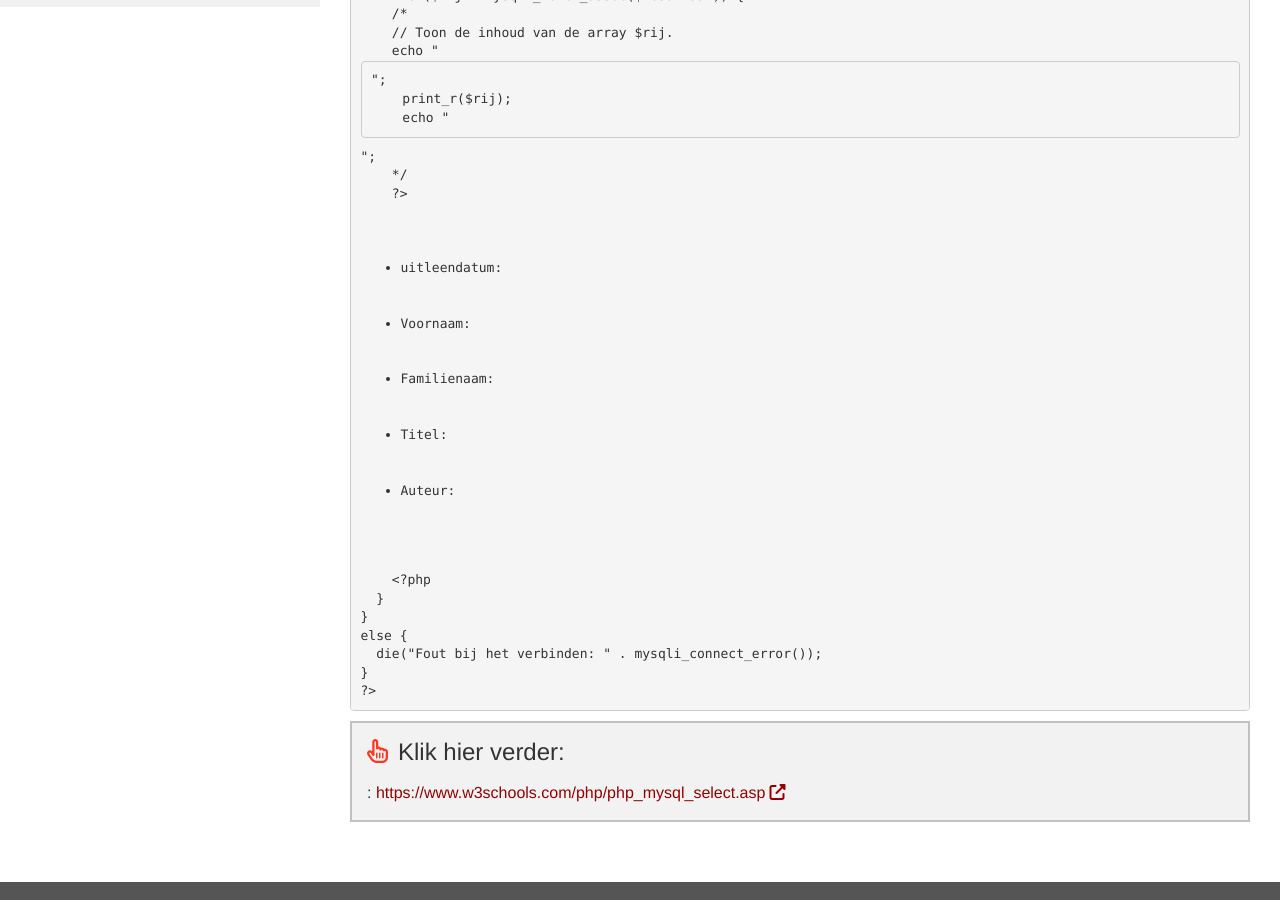
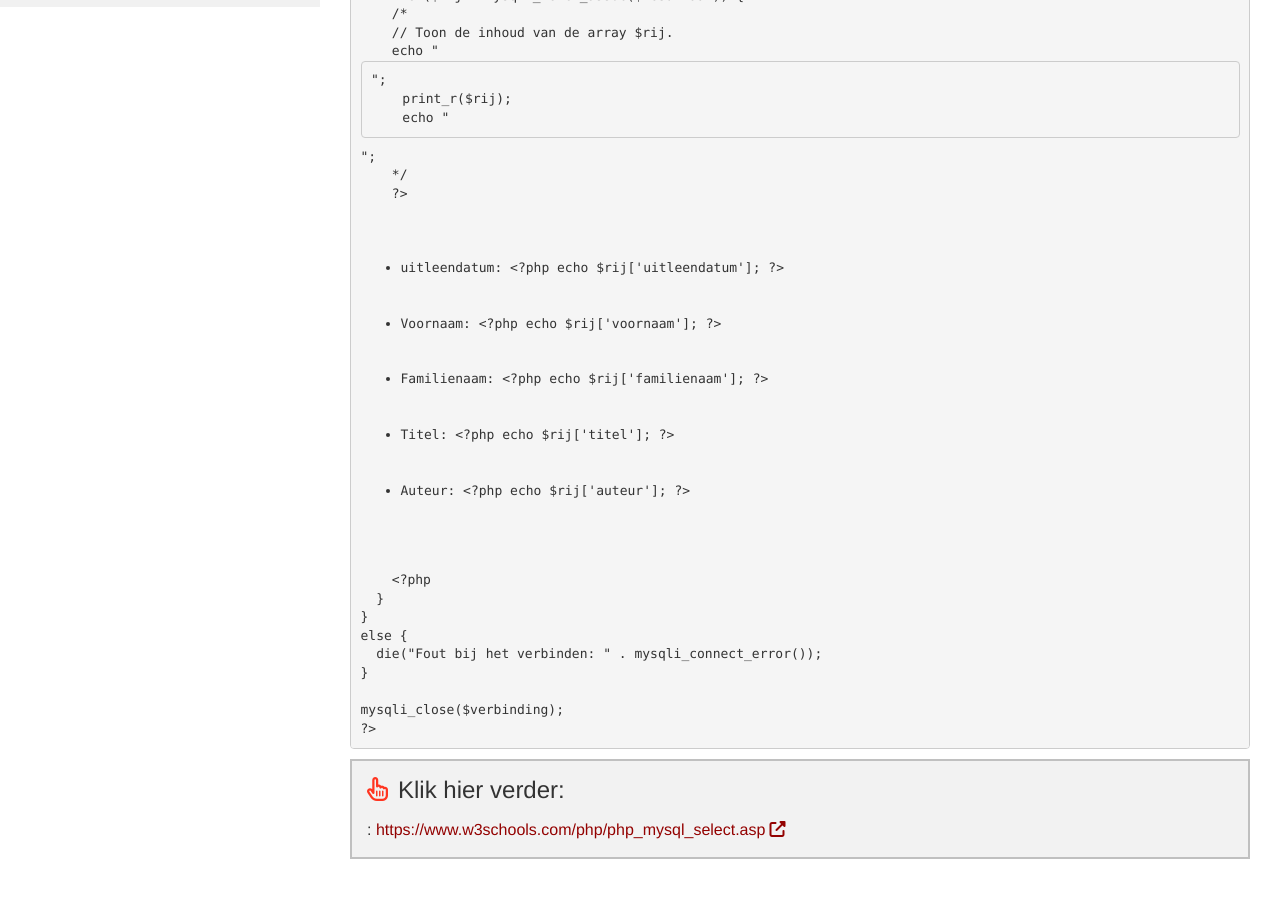
Before and after one commit to Syntra-Brussel/dynamische-webtechnieken, a Jekyll site: the page built from mysql/php-select.md, in a window 1280 px wide and 900 px high, scrolled down 1493 px. Built offline with Jekyll 4.4.1, drawn with Linux system fonts in a browser that asks for light colours; nearby versions of some CDN libraries; a script that is not in the unit is left out; some of the changed text lies outside the part shown.

Commit message:
Update php-select.md

```diff
--- a/mysql/php-select.md
+++ b/mysql/php-select.md
@@ -39,7 +39,7 @@ if (mysqli_num_rows($resultaat) > 0) {
   echo "Geen resultaten.";
 }
 
-mysqli_close($conn);
+mysqli_close($verbinding);
 ?&gt;
 </pre>
 
@@ -84,11 +84,11 @@ if ($verbinding) {
     */
     ?&gt;
     <ul>
-      <li>uitleendatum: <?php echo $rij['uitleendatum']; ?></li>
-      <li>Voornaam: <?php echo $rij['voornaam']; ?></li>
-      <li>Familienaam: <?php echo $rij['familienaam']; ?></li>
-      <li>Titel: <?php echo $rij['titel']; ?></li>
-      <li>Auteur: <?php echo $rij['auteur']; ?></li>
+      <li>uitleendatum: &lt;?php echo $rij['uitleendatum']; ?&gt;</li>
+      <li>Voornaam: &lt;?php echo $rij['voornaam']; ?&gt;</li>
+      <li>Familienaam: &lt;?php echo $rij['familienaam']; ?&gt;</li>
+      <li>Titel: &lt;?php echo $rij['titel']; ?&gt;</li>
+      <li>Auteur: &lt;?php echo $rij['auteur']; ?&gt;</li>
     </ul>
     &lt;?php
   }
@@ -96,5 +96,7 @@ if ($verbinding) {
 else {
   die("Fout bij het verbinden: " . mysqli_connect_error());
 }
+
+mysqli_close($verbinding);
 ?&gt;
 </pre>
```
